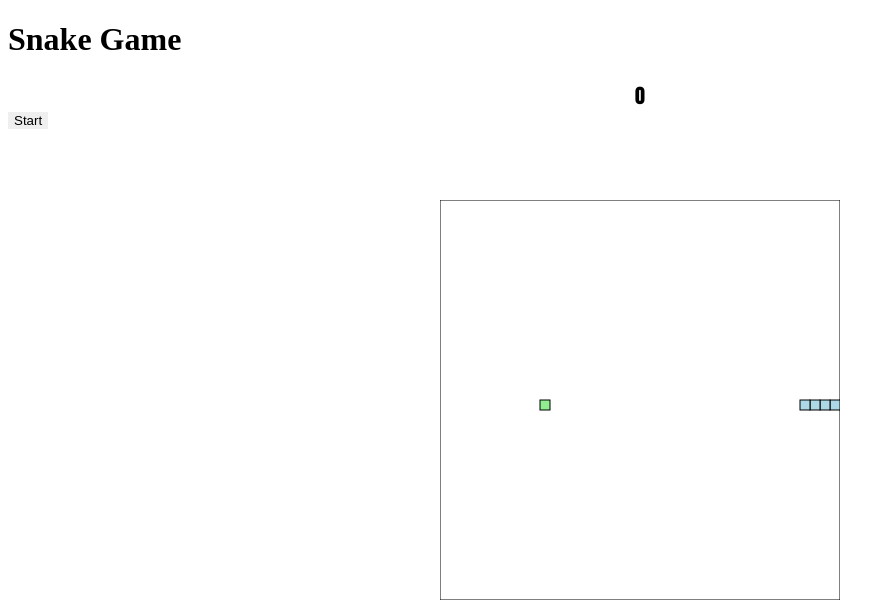
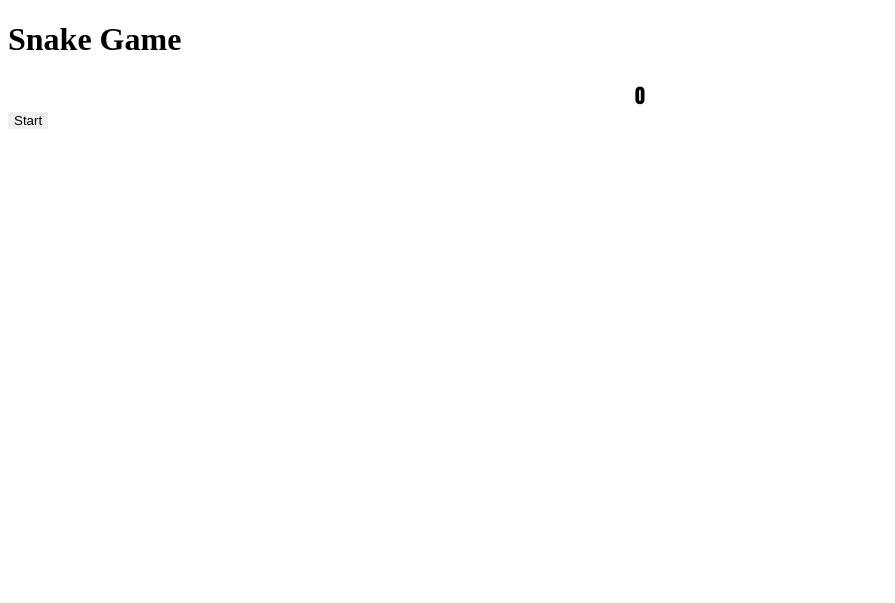
Before and after one commit to Deep2Rock/html-tests, a plain HTML site: page snakegame/index.html in a window 1280 px wide. Shown: the whole page, without its empty margins (0-895 px from the left). Drawn offline with Linux system fonts and the light colour scheme.

Commit message:
Still speeding, don't know why

```diff
--- a/snakegame/index.js
+++ b/snakegame/index.js
@@ -19,14 +19,21 @@ let start = document.getElementById("start");
 let checker = 0;
 let food_x;
 let food_y;
+let buttonClicked = false;
 
 const snakeboard = document.getElementById("canvas");
 const snakeboard_ctx = snakeboard.getContext("2d");
 
 //gyorsul ha sokszor megnyomod /to be fixed
-//start.addEventListener('click', main, gen_food);
-main();
 
+if(buttonClicked === false){
+    start.addEventListener('click', main)
+    //még mindig gyorsul nem értem miért majd meg kell kérdezni Bencét
+    start.removeEventListener('click', main);
+    console.log("Already pressed");
+}
+
+start.addEventListener('click', main);
 gen_food();
 
 document.addEventListener('keydown', controls);
@@ -82,6 +89,7 @@ function has_game_ended()
 
     return hitLeftWall || hitRightWall || hitTopWall || hitBottomWall
 }
+
 function random_food(min, max)
 {
     return Math.round((Math.random() * (max-min) + min) / 10) * 10;
@@ -141,6 +149,7 @@ function controls(event)
         dy = 10;
     }
 }
+
 function movement()
 {
     const head = {x: snake[0].x + dx, y: snake[0].y + dy};
```
Also changed, not shown: snakegame/index.html (+0 -2 lines).
